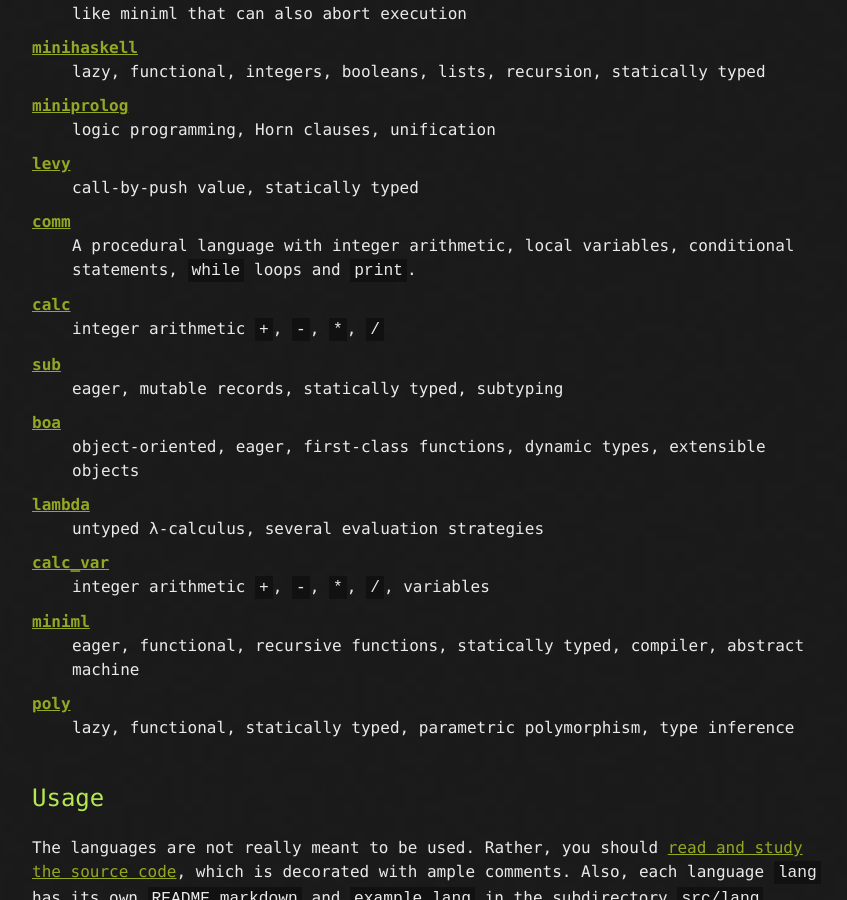
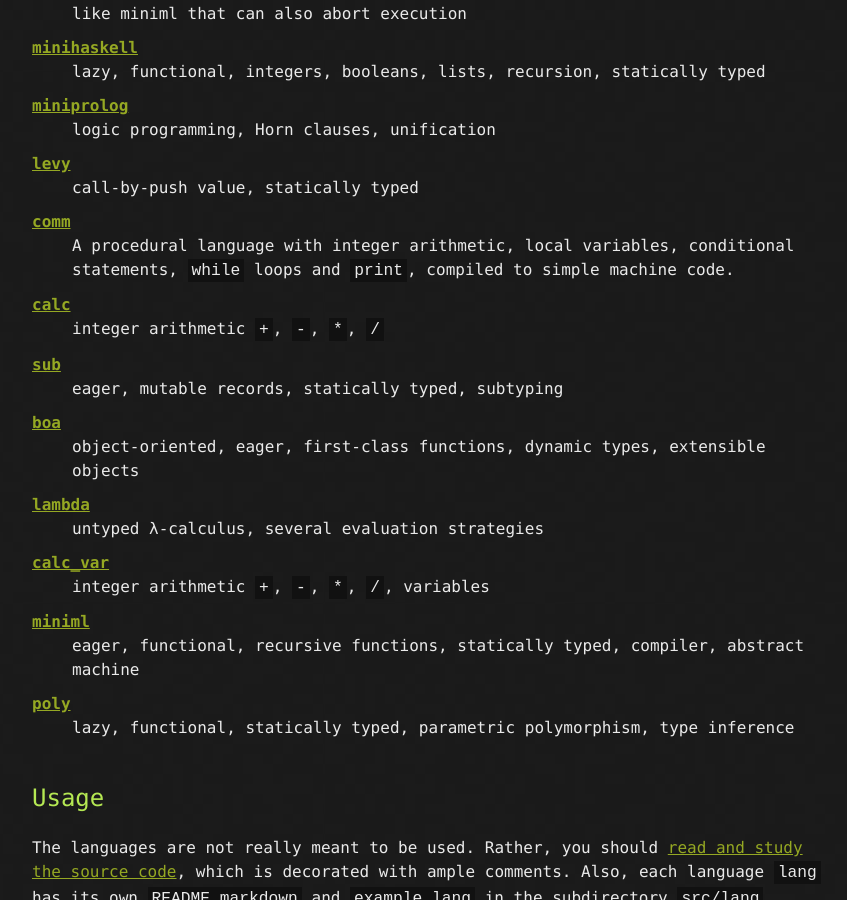
Before and after one commit to andrejbauer/plzoo, a Jekyll site: the page built from index.markdown, in a window 1280 px wide and 900 px high, scrolled down 993 px. Shown: the whole window, without its empty margins (208-1055 px from the left). Built offline with Jekyll 4.4.1, drawn with Linux system fonts in a browser that asks for light colours; our own code applies the rules of GitHub Pages for plain Markdown files.

Commit message:
better tagline for comm

```diff
--- a/_includes/language-list.markdown
+++ b/_includes/language-list.markdown
@@ -12,7 +12,7 @@
 : call-by-push value, statically typed
 
 [comm](language/comm.html)
-: A procedural language with integer arithmetic, local variables, conditional statements, `while` loops and `print`.
+: A procedural language with integer arithmetic, local variables, conditional statements, `while` loops and `print`, compiled to simple machine code.
 
 [calc](language/calc.html)
 : integer arithmetic `+`, `-`, `*`, `/`
--- a/index.markdown
+++ b/index.markdown
@@ -38,8 +38,9 @@ The following languages are on display:
 ## Usage
 
 The languages are not really meant to be used. Rather, you should [read and study the
-source code](https://github.com/andrejbauer/plzoo/tree/master/src), which is decorated with ample comments. Also, each language `lang` has its
-own `README.markdown` and `example.lang` in the subdirectory `src/lang`.
+source code](https://github.com/andrejbauer/plzoo/tree/master/src), which is decorated
+with ample comments. Also, each language `lang` has its own `README.markdown` and
+`example.lang` in the subdirectory `src/lang`.
 
 Nevertheless, all the language are fully functioning miniature versions of real languages
 and can be executed. For each language `lang` you can:
```
